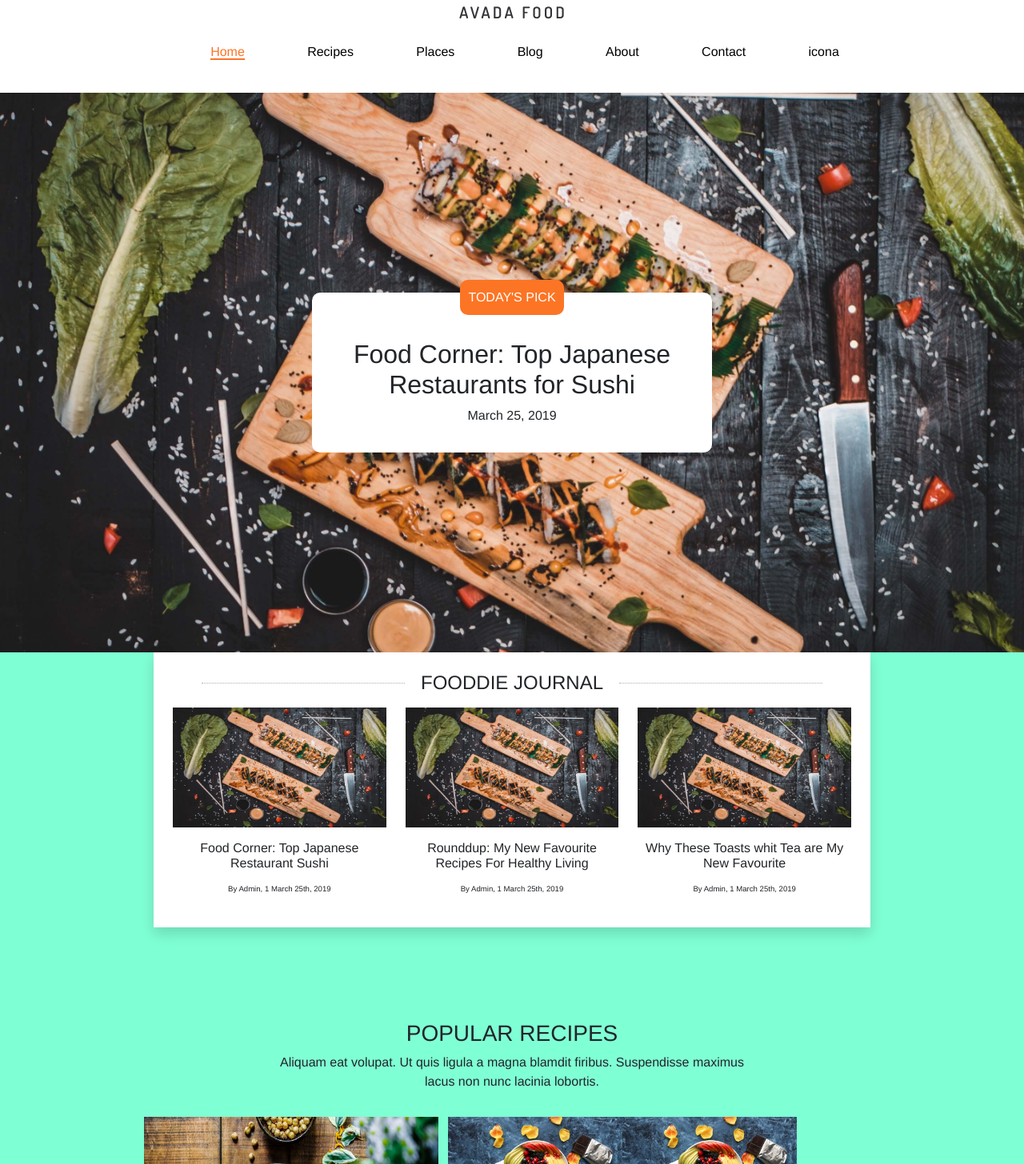
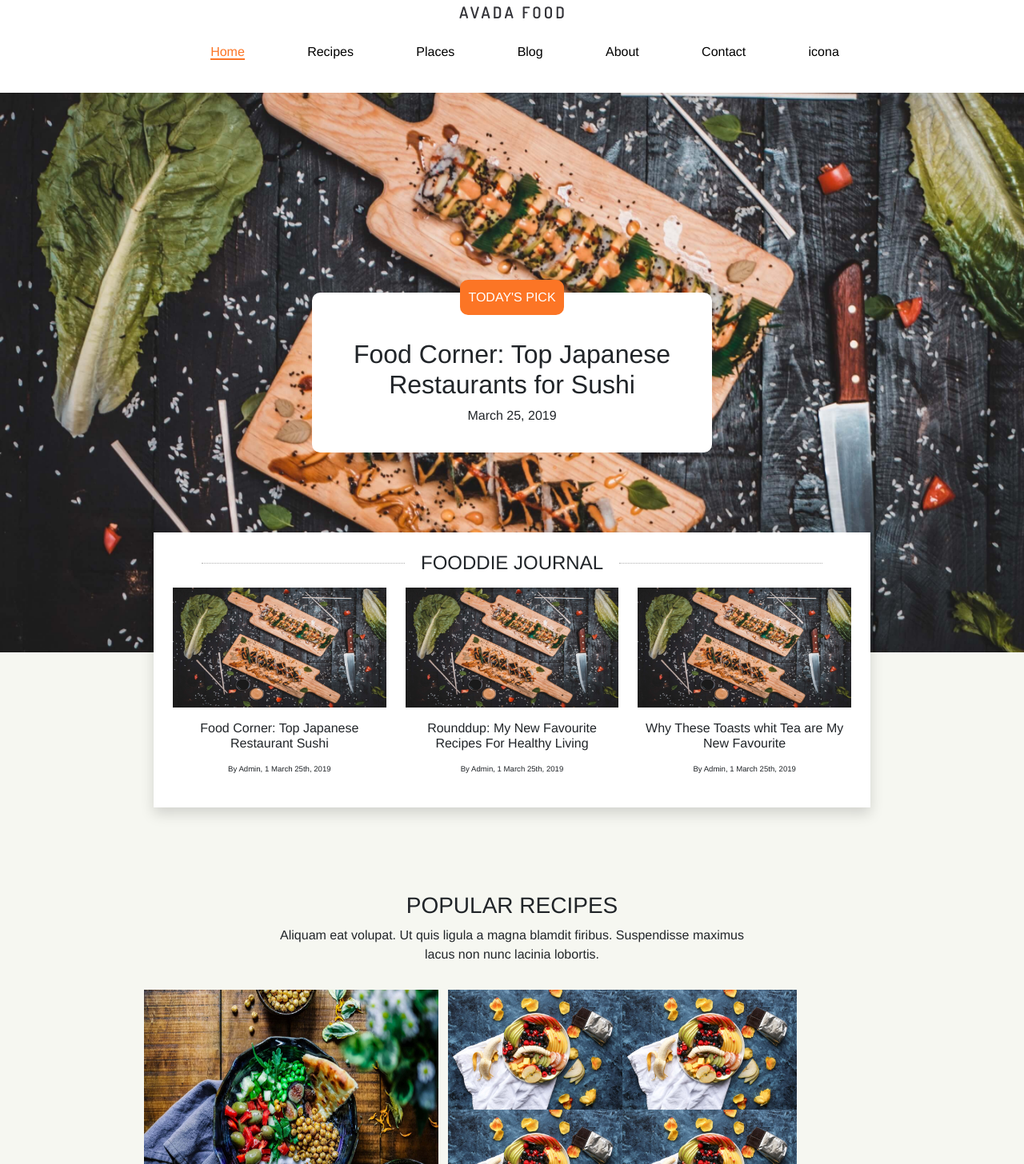
Before and after one commit to ClaudioMattina/proj-html-vuejs, a Vue app: page / in a window 1280 px wide. Shown: the part 154-1610 px from the top of the page at 80% size. Built offline with nearby package versions, Linux system fonts and the light colour scheme; the HTML template or start-up script is replaced by a standard one.

Commit message:
cambio di struttura e di centramento per il mainIntro

```diff
--- a/src/components/Jumbotron.vue
+++ b/src/components/Jumbotron.vue
@@ -1,5 +1,5 @@
 <template>
-  <div id="jumbo-container" class="d-flex justify-content-center align-items-center">
+  <div id="jumbo-container" class="">
       <div id="content-container" class="d-flex align-items-center text-center flex-column justify-content-center">
           <div id="today-container">
               <p>TODAY'S PICK</p>
@@ -8,12 +8,19 @@
           <p>March 25, 2019</p>
 
       </div>
+
+      <MainIntro />
   </div>
 </template>
 
 <script>
+import MainIntro from './MainIntro.vue'
+
 export default {
-    name:"JumbotronIndex"
+    name:"JumbotronIndex",
+    components:{
+        MainIntro,
+    }
 }
 </script>
 
@@ -25,12 +32,19 @@ export default {
         width: 100%;
         height: 700px;
         margin-top: 150px;
+        position: relative;
 
             #content-container{
                 height: 200px;
                 width: 500px;
                 background-color: white;
                 border-radius: 10px;
+                position: absolute;
+                top: 50%;
+                left: 50%;
+                transform: translate(-50% , -50%);
+
+
                     p{
                         margin-bottom: 50px;
                     }
--- a/src/components/Main.vue
+++ b/src/components/Main.vue
@@ -3,9 +3,11 @@
 
     <div class="my-container">
 
-      <MainIntro />
+
 
       <MainPopularContent />
+
+      <MainCollectionContent />
 
     </div>
 
@@ -15,22 +17,23 @@
 
 
 <script>
-import MainIntro from './MainIntro.vue'
+
+
 import MainPopularContent from './MainPopularContent.vue'
+import MainCollectionContent from './MainCollectionContent.vue'
 
 export default {
     name: "MainIndex",
     components:{
-      MainIntro,
-      MainPopularContent
+      MainPopularContent,
+      MainCollectionContent
     }
 }
 </script>
 
 <style lang="scss" scoped>
     #my-main{
-      /* background-color: #f6f7f1; */
-      background-color: aquamarine;
+      background-color: #f6f7f1;
     }
 
     .my-container{
--- /dev/null
+++ b/src/components/MainCollectionContent.vue
@@ -0,0 +1,15 @@
+<template>
+  <div>
+
+  </div>
+</template>
+
+<script>
+export default {
+    name:"MainCollectionIndex"
+}
+</script>
+
+<style>
+
+</style>
--- a/src/components/MainIntro.vue
+++ b/src/components/MainIntro.vue
@@ -54,8 +54,14 @@ export default {
 <style lang="scss" scoped>
     #main-intro-wrapper{
 
-        width: 100%;
+        width: 70%;
         background-color: white;
+        position: absolute;
+        left: 50%;
+        top: 550px;
+        transform: translate(-50%);
+        margin-bottom: 200px;
+
 
 
             h4{
--- a/src/components/MainPopularContent.vue
+++ b/src/components/MainPopularContent.vue
@@ -1,6 +1,6 @@
 <template>
   <div>
-      <div class="row my-3">
+      <div class="row mb-3">
           <div  id="my-introduction" class="col-8 d-flex justify-content-center align-items-center flex-column text-center">
               <h3>POPULAR RECIPES</h3>
               <p>Aliquam eat volupat. Ut quis ligula a magna blamdit firibus. Suspendisse maximus lacus non nunc lacinia lobortis.</p>
@@ -74,7 +74,7 @@ export default {
 <style lang="scss" scoped>
     #my-introduction{
         margin: 0 auto;
-        margin-top: 100px;
+        margin-top: 300px;
     }
 
     #big-card{
```
